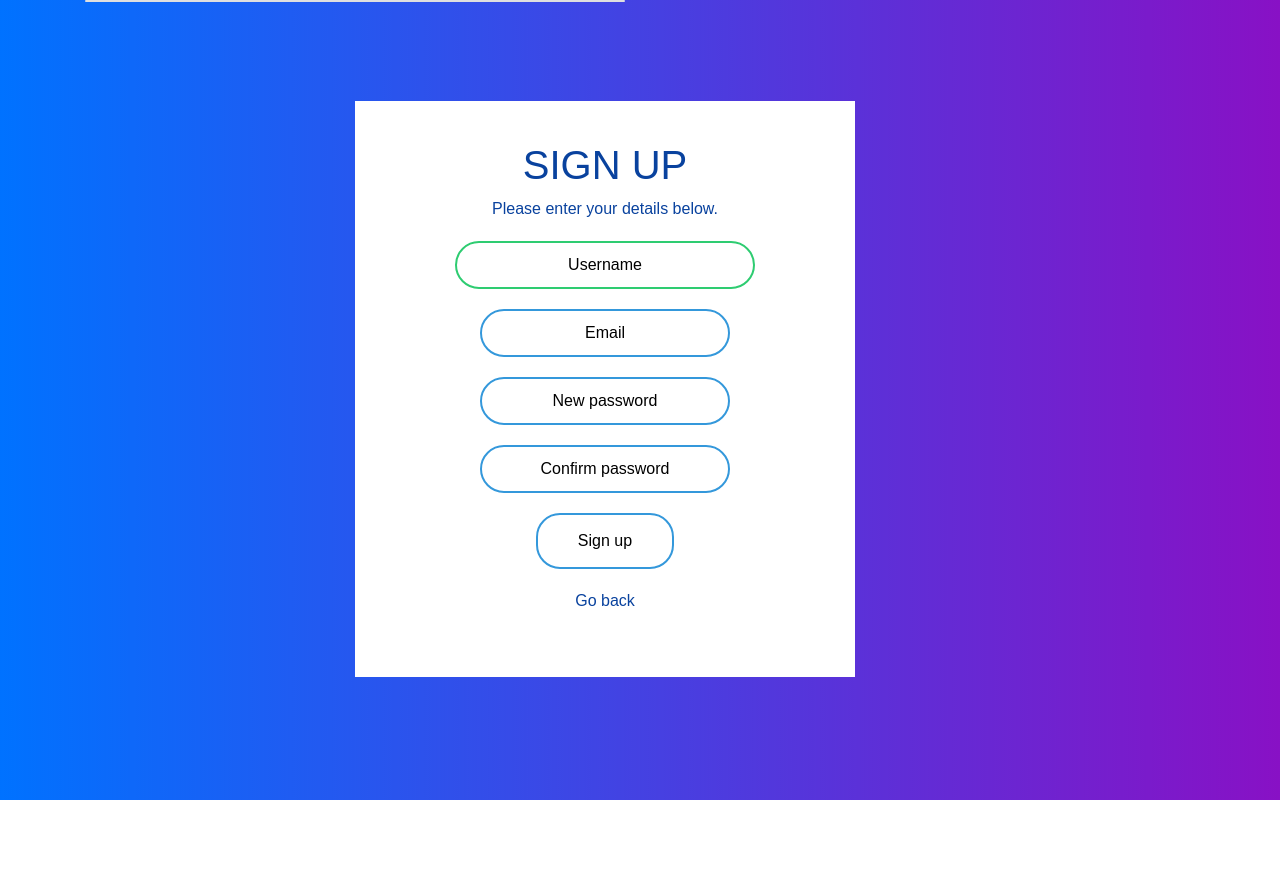
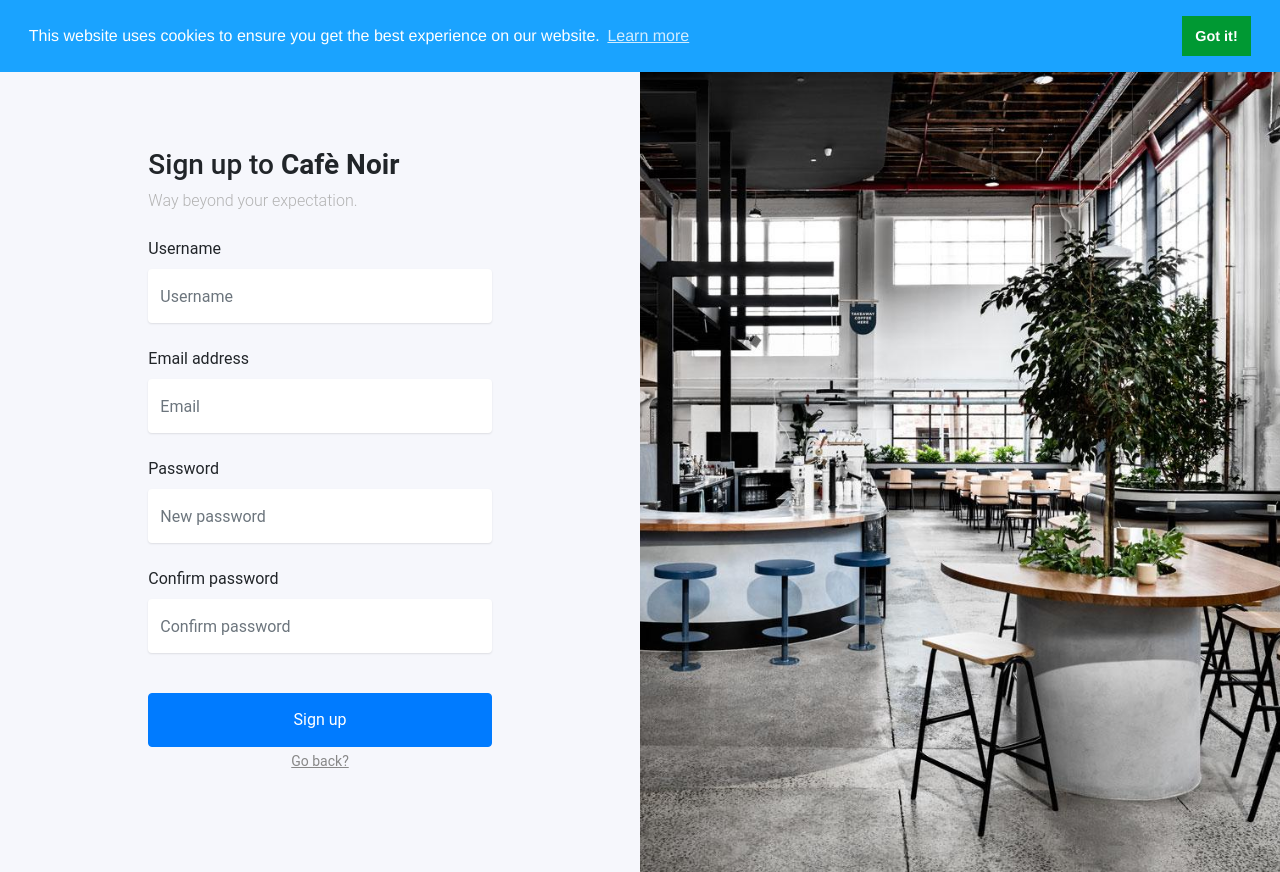
Before and after one commit to Tanvir786123/Web-App-Development-Coursework-2, a Flask app: page /signup in a window 1280 px wide. Before the commit the page ends 800 px from the top, so only its background shows below. Run offline with Flask 2, Linux system fonts and the light colour scheme; some libraries are stand-ins or nearby versions.

Commit message:
Did sign up page - need to consider navbar and organisation of static folder

```diff
--- a/app/forms.py
+++ b/app/forms.py
@@ -15,13 +15,15 @@ class LoginForm(FlaskForm):
 
 class SignUpForm(FlaskForm):
     username = StringField('Username', validators=[DataRequired(),
-                            Length(min=5)])
+                            Length(min=5, message="Username must be at least five characters long")])
     email = EmailField('Email', validators=[DataRequired(), Length(min=7,
-                                                                   max=255)])
+                                                                   max=255,
+                                                                   message="Emails must be between seven and two hundred fifty-five characters long")])
     password = PasswordField('New password', validators=[DataRequired(),
                               EqualTo('confirmed_password',
                               message='Passwords must match.'),
-                              Length(min=5)])
+                              Length(min=5,
+                              message="Passwords must be at least five characters long")])
     confirmed_password = PasswordField('Confirm password',
                                         validators=[DataRequired()])
 
--- /dev/null
+++ b/app/static/css/sign_up/signup.css
@@ -0,0 +1,144 @@
+body {
+  font-family: "Roboto", sans-serif;
+  background-color: #fff; }
+
+p {
+  color: #b3b3b3;
+  font-weight: 300; }
+
+h1, h2, h3, h4, h5, h6,
+.h1, .h2, .h3, .h4, .h5, .h6 {
+  font-family: "Roboto", sans-serif; }
+
+a {
+  -webkit-transition: .3s all ease;
+  -o-transition: .3s all ease;
+  transition: .3s all ease; }
+  a:hover {
+    text-decoration: none !important; }
+
+.content {
+  padding: 7rem 0; }
+
+h2 {
+  font-size: 20px; }
+
+.half, .half .container > .row {
+  height: 100vh;
+  min-height: 700px; }
+
+@media (max-width: 991.98px) {
+  .half .bg {
+    height: 200px; } }
+
+.half .contents {
+  background: #f6f7fc; }
+
+.half .contents, .half .bg {
+  width: 50%; }
+  @media (max-width: 1199.98px) {
+    .half .contents, .half .bg {
+      width: 100%; } }
+  .half .contents .form-control, .half .bg .form-control {
+    border: none;
+    -webkit-box-shadow: 0 1px 2px 0 rgba(0, 0, 0, 0.1);
+    box-shadow: 0 1px 2px 0 rgba(0, 0, 0, 0.1);
+    border-radius: 4px;
+    height: 54px;
+    background: #fff; }
+    .half .contents .form-control:active, .half .contents .form-control:focus, .half .bg .form-control:active, .half .bg .form-control:focus {
+      outline: none;
+      -webkit-box-shadow: 0 1px 2px 0 rgba(0, 0, 0, 0.1);
+      box-shadow: 0 1px 2px 0 rgba(0, 0, 0, 0.1); }
+
+.half .bg {
+  background-size: cover;
+  background-position: center; }
+
+.half a {
+  color: #888;
+  text-decoration: underline; }
+
+.half .btn {
+  height: 54px;
+  padding-left: 30px;
+  padding-right: 30px; }
+
+.half .forgot-pass {
+  position: relative;
+  top: 2px;
+  font-size: 14px; }
+
+.control {
+  display: block;
+  position: relative;
+  padding-left: 30px;
+  margin-bottom: 15px;
+  cursor: pointer;
+  font-size: 14px; }
+  .control .caption {
+    position: relative;
+    top: .2rem;
+    color: #888; }
+
+.control input {
+  position: absolute;
+  z-index: -1;
+  opacity: 0; }
+
+.control__indicator {
+  position: absolute;
+  top: 2px;
+  left: 0;
+  height: 20px;
+  width: 20px;
+  background: #e6e6e6;
+  border-radius: 4px; }
+
+.control--radio .control__indicator {
+  border-radius: 50%; }
+
+.control:hover input ~ .control__indicator,
+.control input:focus ~ .control__indicator {
+  background: #ccc; }
+
+.control input:checked ~ .control__indicator {
+  background: #fb771a; }
+
+.control:hover input:not([disabled]):checked ~ .control__indicator,
+.control input:checked:focus ~ .control__indicator {
+  background: #fb8633; }
+
+.control input:disabled ~ .control__indicator {
+  background: #e6e6e6;
+  opacity: 0.9;
+  pointer-events: none; }
+
+.control__indicator:after {
+  font-family: 'icomoon';
+  content: '\e5ca';
+  position: absolute;
+  display: none;
+  font-size: 16px;
+  -webkit-transition: .3s all ease;
+  -o-transition: .3s all ease;
+  transition: .3s all ease; }
+
+.control input:checked ~ .control__indicator:after {
+  display: block;
+  color: #fff; }
+
+.control--checkbox .control__indicator:after {
+  top: 50%;
+  left: 50%;
+  margin-top: -1px;
+  -webkit-transform: translate(-50%, -50%);
+  -ms-transform: translate(-50%, -50%);
+  transform: translate(-50%, -50%); }
+
+.control--checkbox input:disabled ~ .control__indicator:after {
+  border-color: #7b7b7b; }
+
+.control--checkbox input:disabled:checked ~ .control__indicator {
+  background-color: #7e0cf5;
+  opacity: .2; }
--- a/app/static/signup.css
+++ /dev/null
@@ -1,82 +0,0 @@
-body {
-    margin: 0;
-    padding: 0;
-    font-family: sans-serif;
-    color: #09429e;
-    background: linear-gradient(to right, #0072ff, #8811c5)
-}
-
-.box {
-    width: 500px;
-    padding: 40px;
-    position: absolute;
-    top: 50%;
-    left: 50%;
-    background: #FFFFFF;
-    ;
-    text-align: center;
-    transition: 0.25s;
-    margin-top: 100px
-}
-
-.box input[type="text"],
-.box input[type="password"],
-.box input[type="email"] {
-    border: 0;
-    background: none;
-    display: block;
-    margin: 20px auto;
-    text-align: center;
-    border: 2px solid #3498db;
-    padding: 10px 10px;
-    width: 250px;
-    outline: none;
-    color: #000000;
-    border-radius: 24px;
-    transition: 0.25s
-}
-
-.box h1 {
-    text-transform: uppercase;
-    font-weight: 500
-}
-
-.box input[type="text"]:focus,
-.box input[type="password"]:focus,
-.box input[type="email"]:focus {
-    width: 300px;
-    border-color: #2ecc71
-}
-
-.box input[type="submit"],
-.box input[type="button"] {
-    border: 0;
-    background: #FFFFFF;
-    display: block;
-    margin: 20px auto;
-    text-align: center;
-    border: 2px solid #3498db;
-    padding: 14px 40px;
-    outline: none;
-    color: #000000;
-    border-radius: 24px;
-    transition: 0.25s;
-    cursor: pointer
-}
-
-.box input[type="submit"]:focus,
-.box input[type="button"]:focus {
-  background: #2ecc71;
-}
-
-::placeholder {
-  color: #000000;
-}
-
-:-ms-input-placeholder {
-  color: #000000;
-}
-
-::-ms-input-placeholder {
-  color: #000000;
-}
--- a/app/templates/base.html
+++ b/app/templates/base.html
@@ -38,4 +38,21 @@
 </head>
 {% block content %} {% endblock %}
 
+<script>
+      window.cookieconsent.initialise({
+      "palette": {
+        "popup": {
+          "background": "#1aa3ff",
+          "text": "#FFFFFF"
+        },
+        "button": {
+          "background": "#009933",
+          "text": "#FFFFFF"
+        }
+      },
+      "position": "top",
+      "static": true
+    });
+</script>
+
 </html>
--- a/app/templates/signup.html
+++ b/app/templates/signup.html
@@ -1,62 +1,88 @@
 {% extends "base.html" %}
 
 {% block signup_stylesheet %}
-  <link rel="stylesheet" href="../static/signup.css">
+<link rel="stylesheet" href="../static/css/sign_up/signup.css">
 {% endblock %}
 
 {% block content %}
-<body class="text-center">
+
+<body>
+
+  <div class="d-lg-flex half">
+    <div class="bg order-1 order-md-2" style="background-image: url('../static/images/sign_up/sign_up_background.jpg');">
+    </div>
+    <div class="contents order-2 order-md-1">
+
       <div class="container">
-    <div class="row">
-      <div class="col-md-6">
-        <div class="card">
-          <form class="box" id="sign_up" method="post"
-                onsubmit="return validateSignUpForm()">
+        <div class="row align-items-center justify-content-center">
+          <div class="col-md-7">
+            <h3>Sign up to <strong>{{ title }}</strong></h3>
+            <p class="mb-4">Way beyond your expectation.</p>
+            <form id="sign_up" method="post" onsubmit="return validateSignUpForm()">
               {{ form.hidden_tag() }}
-            <h1 class="text-color">Sign up</h1>
-            <p class="text-color">Please enter your details below.</p>
-            {{ form.username(autocomplete="username", id="username-field",
-                             placeholder="Username" )}}
+
+              <div class="form-group first">
+
+                <label for="username_field">Username</label>
+                {{ form.username(autocomplete="username", id="username_field", placeholder="Username", class="form-control" )}}
+                <br>
+
                 <div class="client-id-errors">
                   <div class="alert alert-danger" role="alert">
-                  <p class="id-errors"></p>
+                    <div class="id-errors"></div>
                   </div>
                 </div>
+
                 <div class="client-id-password-errors">
                   <div class="alert alert-danger" role="alert">
-                  <p class="password-id-errors"></p>
+                    <div class="password-id-errors"></div>
                   </div>
                 </div>
+
                 {% for error in form.username.errors %}
                   <div class="alert alert-danger" role="alert">
                    {{ error }}
                   </div>
                 {% endfor %}
-            {{ form.email(autocomplete="email", id="email-field",
-                             placeholder="Email" )}}
+
+                <label for="email_field">Email address</label>
+                {{ form.email(autocomplete="email", id="email_field", placeholder="Email", class="form-control" )}}
+                <br>
+
                 {% for error in form.email.errors %}
                   <div class="alert alert-danger" role="alert">
                     {{ error }}
                   </div>
                 {% endfor %}
-            {{ form.password(autocomplete="new-password", id="password-field",
-                             placeholder="New password" )}}
-            {{ form.confirmed_password(autocomplete="new-password",
-                                       id="confirm-field",
-                                       placeholder="Confirm password" )}}
+
+                <label for="password_field">Password</label>
+                {{ form.password(autocomplete="new-password", id="password_field", placeholder="New password", class="form-control" )}}
+                <br>
+
+                <label for="confirm_field">Confirm password</label>
+                {{ form.confirmed_password(autocomplete="new-password", id="confirm_field", placeholder="Confirm password", class="form-control" )}}
+                <br>
+
                 <div class="client-password-errors">
                   <div class="alert alert-danger" role="alert">
-                <p class="password-errors"></p>
+                    <div class="password-errors"></div>
                   </div>
                 </div>
+
                 {% for error in form.password.errors %}
                   <div class="alert alert-danger" role="alert">
                    {{ error }}
                  </div>
                 {% endfor %}
-            <input type="submit" value="Sign up">
-            <a class="text-color" id="ret-label" href="/">Go back</a>
-            <br><br>
+
+              </div>
+
+              <input type="submit" value="Sign up" class="btn btn-block btn-primary">
+              <div class="text-center">
+                <span class="ml-auto"><a href="/" class="forgot-pass">Go back?</a></span>
+              </div>
+              <br>
+
               <div class="flash-messages">
                 {% with messages = get_flashed_messages() %}
                   {% if messages %}
@@ -76,48 +102,48 @@
                   {% endif %}
                 {% endwith %}
               </div>
+
             </form>
           </div>
         </div>
       </div>
+
     </div>
+  </div>
+
   <script>
-  $(document).ready(function(){
-    $("#username-field").val("");
-    $("#email-field").val("");
-    $("#username-field").focus();
+    $(document).ready(function () {
+      $("#username_field").val("");
+      $("#email_field").val("");
+      $("#username_field").focus();
       $(".client-id-errors").hide();
       $(".client-password-errors").hide();
       $(".client-id-password-errors").hide();
     });
-  function validateSignUpForm(){
-    var id = $("#username-field").val();
-    var password = $("#password-field").val();
-    var confirm = $("#confirm-field").val();
-    if (id.length > 255 || password.length > 255 || confirm.length > 255
-        || id == password){
-      if(id.length > 255){
-        $(".id-errors").text("Username must not be more than 255 characters"+
-                             " long.");
+    function validateSignUpForm() {
+      var id = $("#username_field").val();
+      var password = $("#password_field").val();
+      var confirm = $("#confirm_field").val();
+      if (id.length > 255 || password.length > 255 || confirm.length > 255 || id == password) {
+        if (id.length > 255) {
+          $(".id-errors").text("Username must not be more than 255 characters long.");
           $(".client-id-errors").show();
         }
-      else{
+        else {
           $(".client-id-errors").hide();
         }
-      if(password.length > 255 || confirm.length > 255){
-        $(".password-errors").text("Password must not be more than 255"+
-                                   " characters long.");
+        if (password.length > 255 || confirm.length > 255) {
+          $(".password-errors").text("Password must not be more than 255 characters long.");
           $(".client-password-errors").show();
         }
-      else{
+        else {
           $(".client-password-errors").hide();
         }
-      if(id === password){
-        $(".password-id-errors").text("Username must be different from the"+
-                                      " chosen password.");
+        if (id === password) {
+          $(".password-id-errors").text("Username must be different from the chosen password.");
           $(".client-id-password-errors").show();
         }
-      else{
+        else {
           $(".client-id-password-errors").hide();
         }
         return false;
@@ -125,5 +151,6 @@
       return true;
     }
   </script>
+
 </body>
 {% endblock %}
--- a/app/templates/user_base.html
+++ b/app/templates/user_base.html
@@ -8,8 +8,7 @@
 <body>
   <nav class="navbar navbar-expand-lg navbar-light font-weight-bold">
       <a href="/user/home" class="navbar-brand">
-        <img src="../static/cafe_noir_logo.png" width="120" alt=""
-             class="d-inline-block align-middle mr-2">
+        <img src="../static/images/nav_bar/cafe_noir_logo.png" width="120" alt="" class="d-inline-block align-middle mr-2">
         <span class="text-uppercase font-weight-bold">{{ title }}</span>
       </a>
     <button class="navbar-toggler" type="button" data-toggle="collapse"
--- a/app/views.py
+++ b/app/views.py
@@ -635,7 +635,7 @@ def signup():
                            "https://isitarealemail.com/api/email/validate",
                            params = {'email': sign_up_form.email.data})
                 status = response.json()['status']
-                if status == "invalid":
+                if not status == "valid":
                     logging.info('Email address: %s was rejected by API',
                                   str(sign_up_form.email.data))
                     flash('Invalid email address supplied.')
```
Also changed, not shown: app/templates/index.html (+17 -26 lines), app/test.py (deleted, +0 -10 lines), app/static/images/index/index_background.jpg (deleted), app/static/images/index/index_background.png (added), app/static/images/nav_bar/cafe_noir_logo.png (added), app/static/images/sign_up/sign_up_background.jpg (added). Lines whose indentation alone changed are shown as unchanged.
